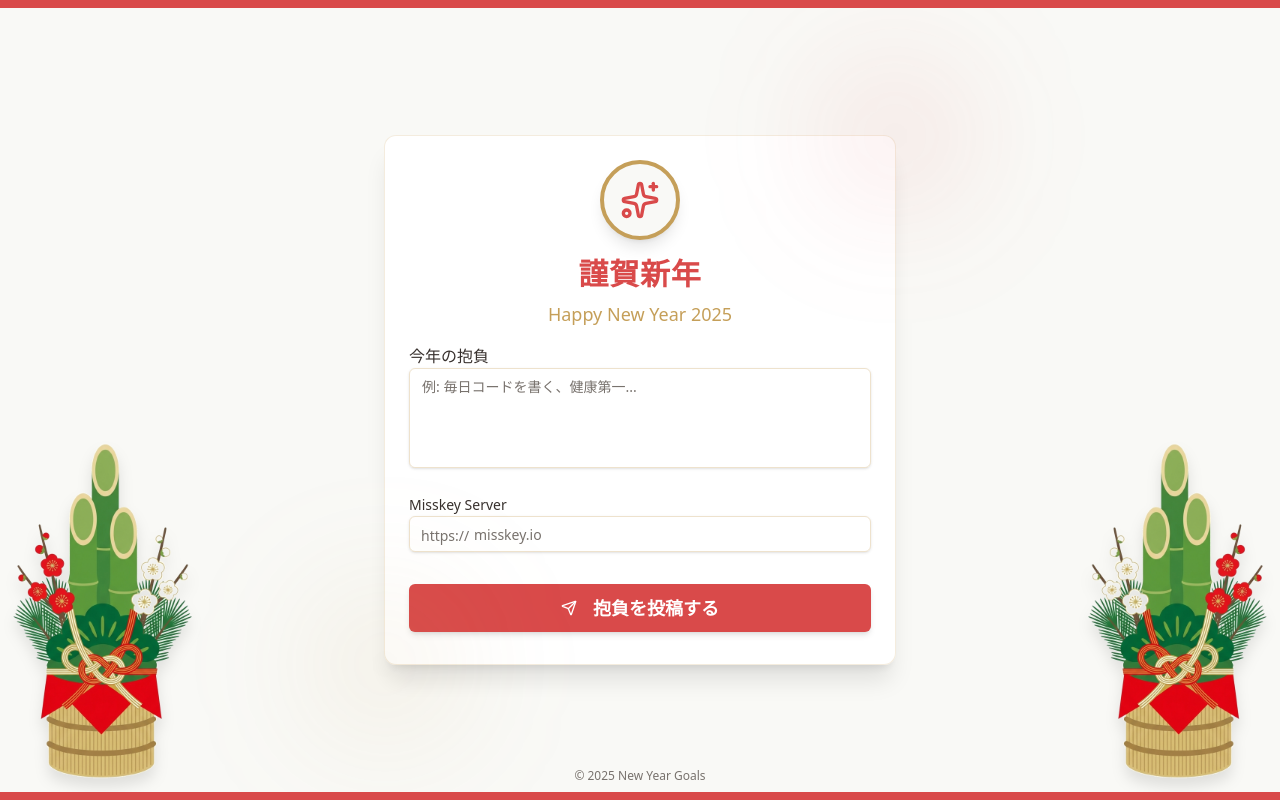
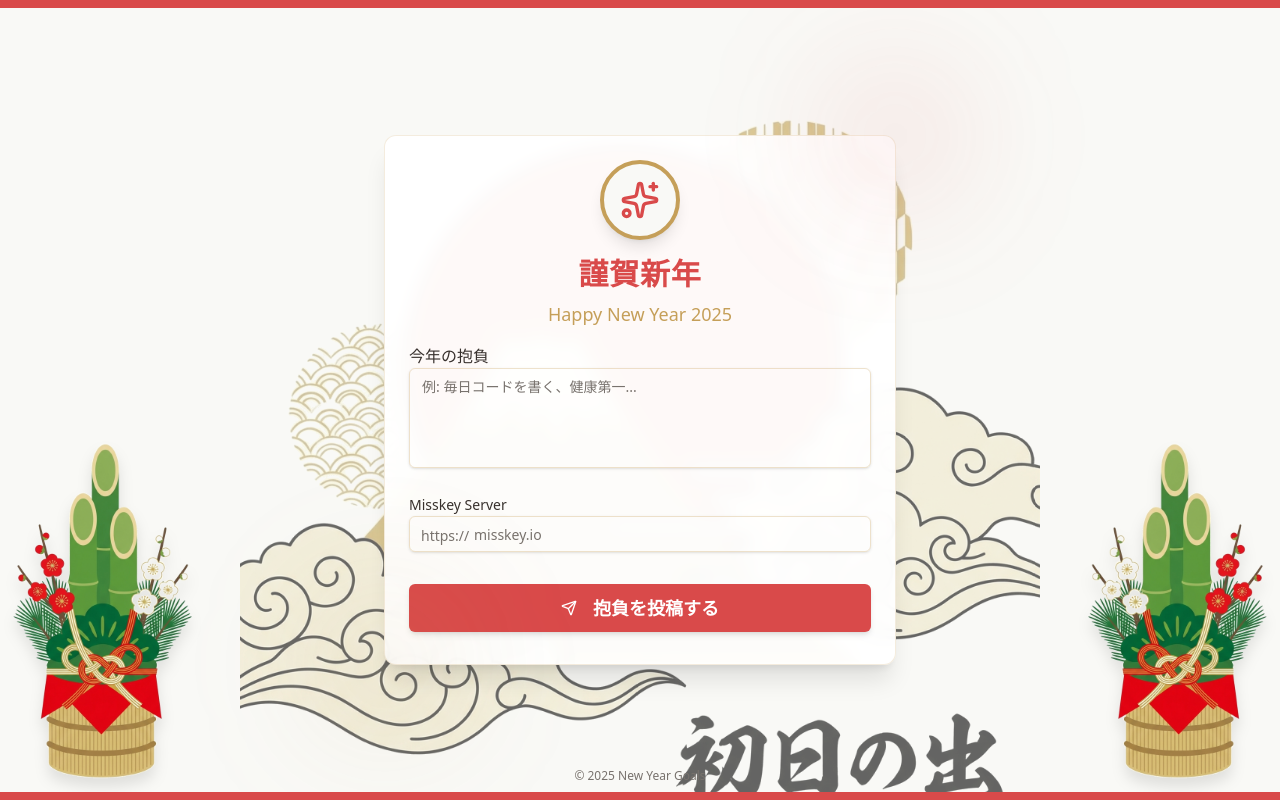
Before and after one commit to UtakataKyosui/new-year-note-post, a React app: page / in a window 1280 px wide. Built offline with nearby package versions, Linux system fonts and the light colour scheme; the HTML template or start-up script is replaced by a standard one.

Commit message:
Add First Sunrise background illustration

```diff
--- a/src/App.tsx
+++ b/src/App.tsx
@@ -48,16 +48,23 @@ function App() {
       <div className="fixed top-0 left-0 w-full h-2 bg-primary z-50"></div>
       <div className="fixed bottom-0 left-0 w-full h-2 bg-primary z-50"></div>
 
+      {/* First Sunrise Background - Top Center */}
+      <TransparentImage
+        src="/first_sunrise.png"
+        alt="First Sunrise"
+        className="fixed top-10 left-1/2 transform -translate-x-1/2 w-[800px] max-w-full opacity-60 z-0 pointer-events-none mix-blend-multiply"
+      />
+
       {/* Kadomatsu Illustrations */}
       <TransparentImage
         src="/kadomatsu_left.png"
         alt="Kadomatsu Left"
-        className="fixed bottom-0 left-0 w-48 md:w-64 lg:w-96 z-0 pointer-events-none drop-shadow-xl"
+        className="fixed bottom-0 left-0 w-48 md:w-64 lg:w-96 z-10 pointer-events-none drop-shadow-xl"
       />
       <TransparentImage
         src="/kadomatsu_left.png"
         alt="Kadomatsu Right"
-        className="fixed bottom-0 right-0 w-48 md:w-64 lg:w-96 z-0 pointer-events-none drop-shadow-xl scale-x-[-1]"
+        className="fixed bottom-0 right-0 w-48 md:w-64 lg:w-96 z-10 pointer-events-none drop-shadow-xl scale-x-[-1]"
       />
 
       <Card className="w-full max-w-lg shadow-xl border-secondary/20 relative overflow-visible backdrop-blur-sm bg-card/95 z-10">
```
Also changed, not shown: public/first_sunrise.png (added).
